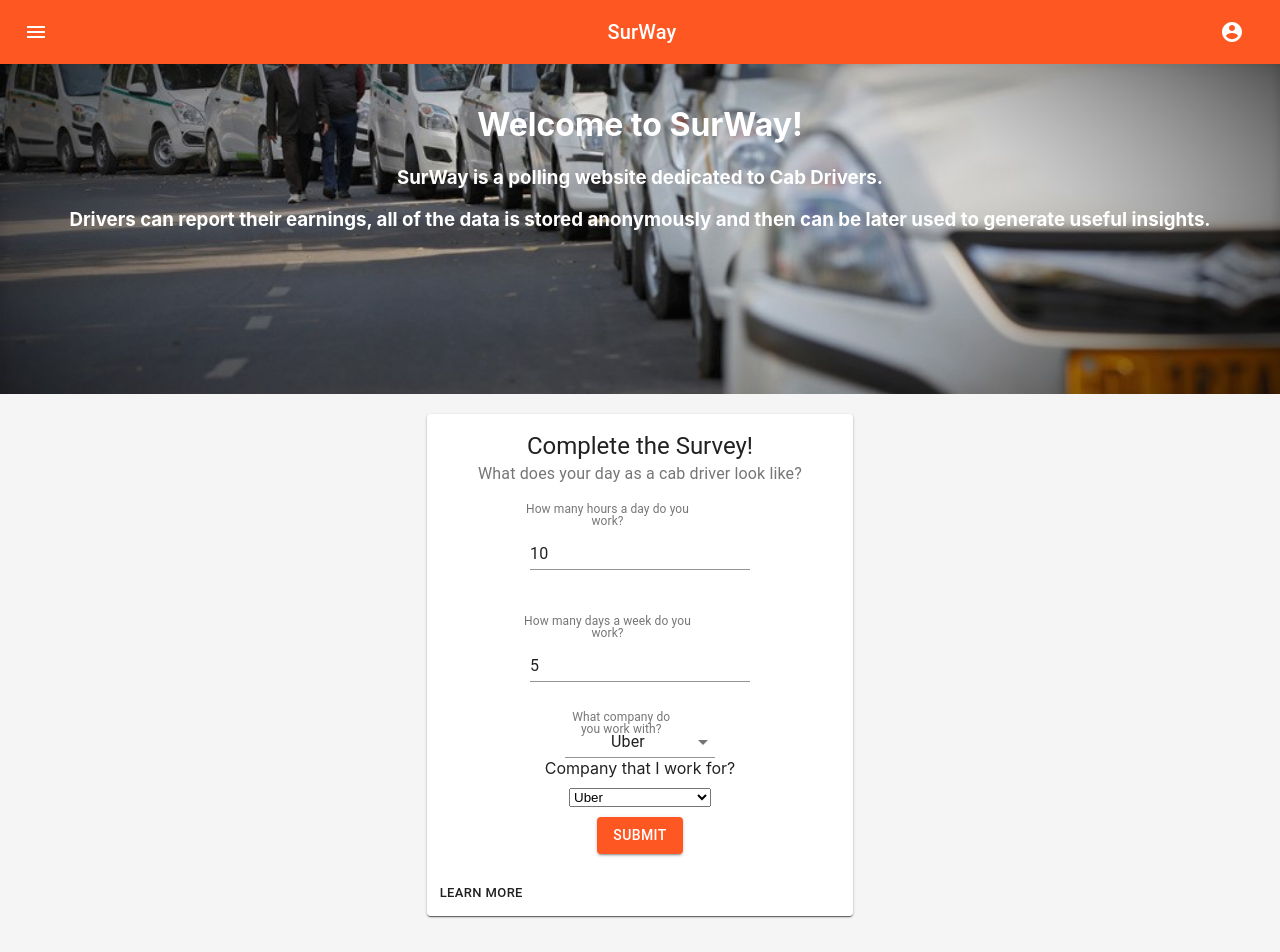
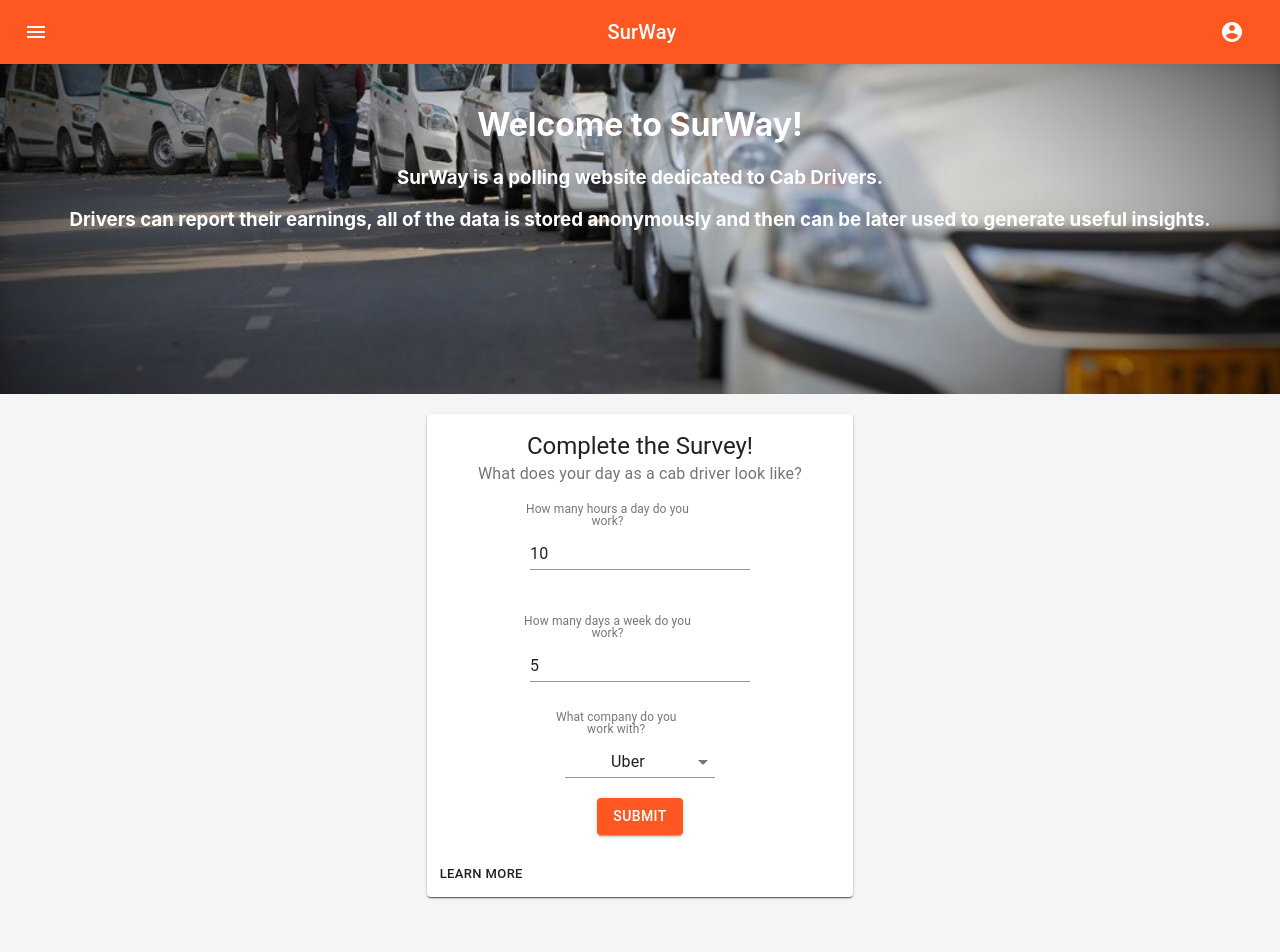
Before and after one commit to Diego931223/survey_polling_website, a React (Create React App) app in the folder react/sur-way-app/: page / in a window 1280 px wide. Shown: the top 952 px of the page. Built offline with nearby package versions, Linux system fonts and the light colour scheme.

Commit message:
Cleaned up the UI

```diff
--- a/react/sur-way-app/src/components/SurveyForm.js
+++ b/react/sur-way-app/src/components/SurveyForm.js
@@ -122,7 +122,7 @@ class SurveyForm extends Component {
                                         />
                                     </div>
                                     <div>
-                                        <FormControl className={classes.formControl}>
+                                        <FormControl className={classes.formControl} style={{padding:'20px'}}>
                                             <InputLabel id="company-drop-down-lab">What company do you work with?</InputLabel>
                                             <Select
                                                 name='company'
@@ -138,21 +138,6 @@ class SurveyForm extends Component {
                                         </FormControl>
 
                                     </div>
-
-                                    <label>
-                                        Company that I work for?
-          <select value={this.state.value} defaultValue={this.state.company} onChange={this.handleInputChange} name='company'
-                                            style={padding}>
-                                            <option value="other">Other</option>
-                                            {Object.keys(this.state.companies).map((key, index) => (
-                                                <option value={key}>{this.state.companies[key]} </option>
-                                            ))}
-
-                                        </select>
-                                    </label>
-
-                                    <br></br>
-
                                     <Button variant="contained" type="submit" color="primary">
                                         Submit
         </Button>
```
